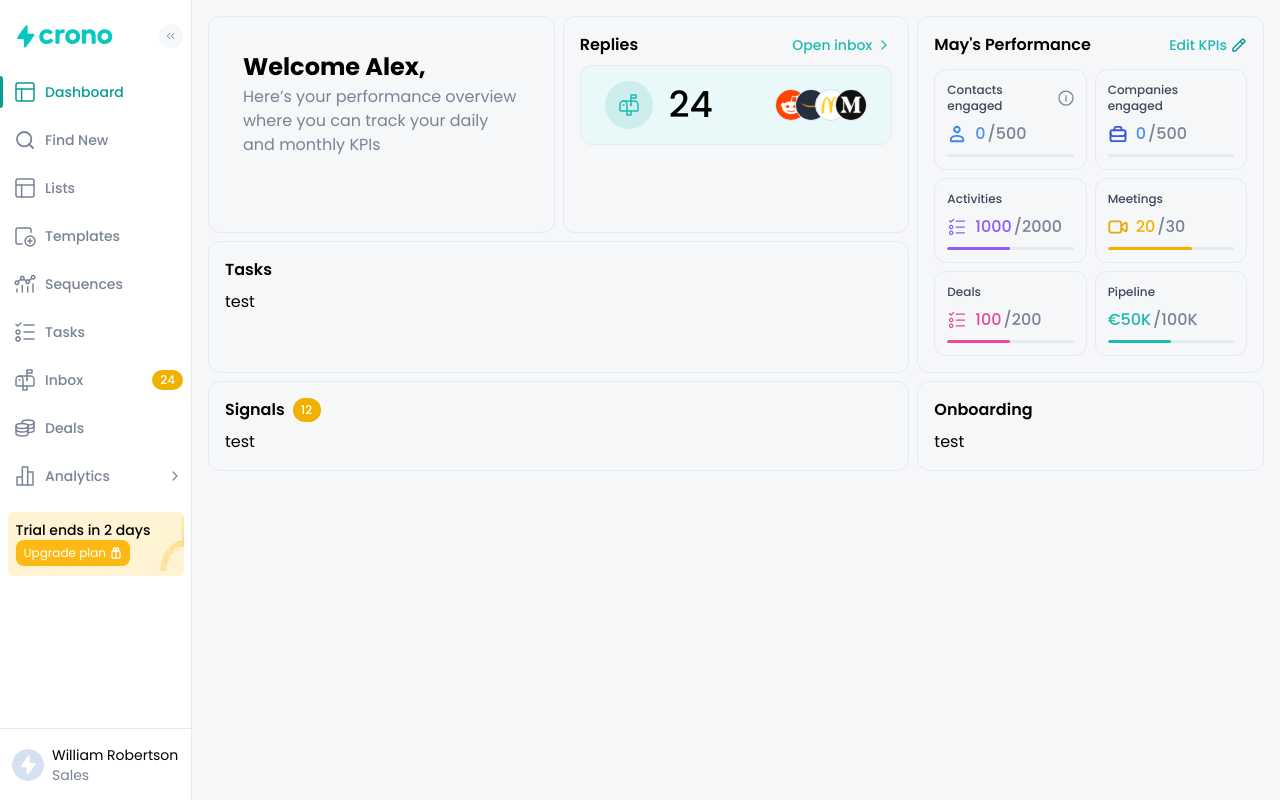
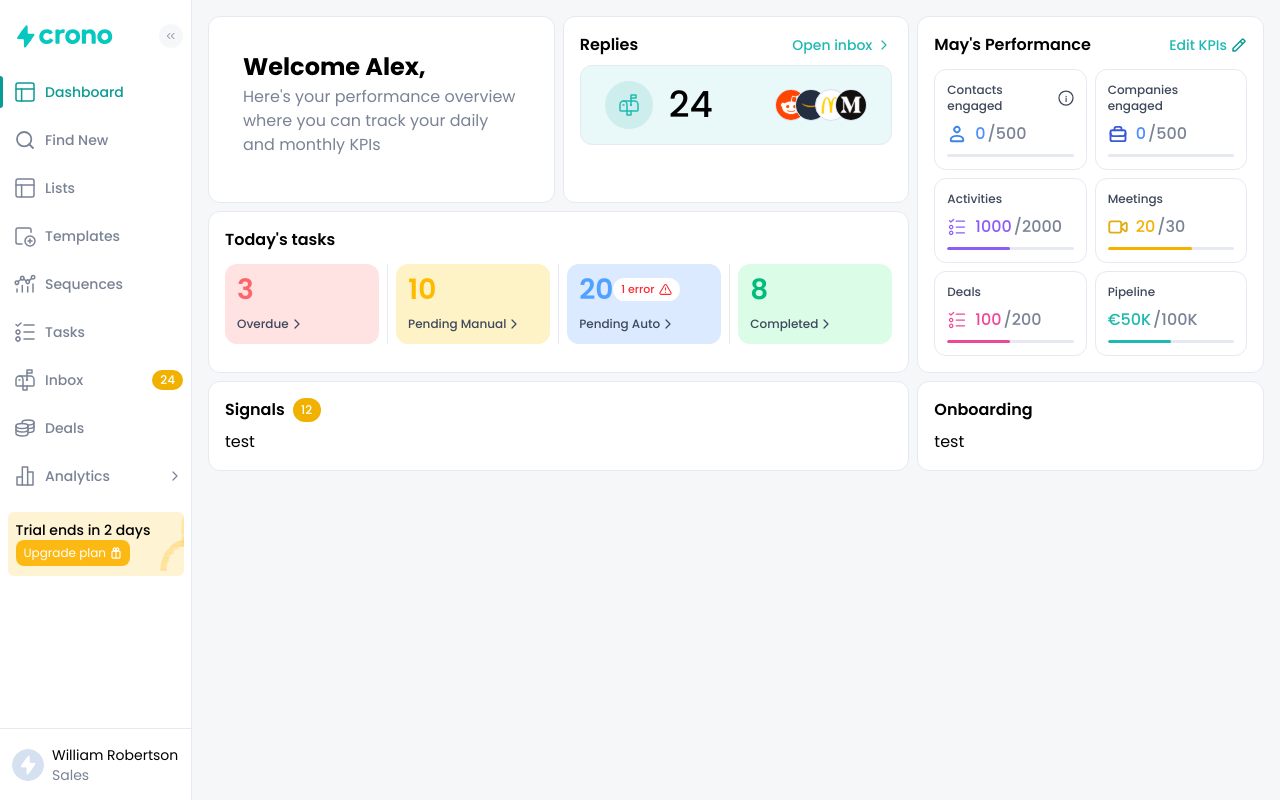
Before and after one commit to gabrielebelloo/crono-dashboard, a React (Vite) app: page /dashboard in a window 1280 px wide. Built offline with nearby package versions, Linux system fonts and the light colour scheme.

Commit message:
feat: introduce TaskCard component and integrate task items into DashboardPage for improved task management

```diff
--- a/src/components/ui/Card.tsx
+++ b/src/components/ui/Card.tsx
@@ -10,15 +10,16 @@ type CardProps = {
 
 export default function Card({
   children,
-  className,
+  className = "",
   headerTitle,
   headerActionName,
   headerActionIcon: HeaderActionIcon,
   headerActionFunc,
   headerCounter,
 }: CardProps) {
+  const hasBg = className.includes("bg-");
   return (
-    <div className={`flex flex-col rounded-xl border border-border p-4 ${className}`}>
+    <div className={`flex flex-col rounded-xl border border-border p-4 ${hasBg ? "" : "bg-white"} ${className}`}>
       {!!headerTitle && (
         <header className="flex justify-between items-center mb-2">
           <div className="flex gap-2">
--- a/src/components/ui/KpiCard.tsx
+++ b/src/components/ui/KpiCard.tsx
@@ -41,7 +41,8 @@ export default function KpiCard({
             <button
               type="button"
               aria-label={`Info: ${title}`}
-              className="text-gray hover:text-main transition-colors duration-150 cursor-pointer"
+              className="hover:opacity-70 transition-opacity duration-150 cursor-pointer"
+              style={{ color: "#3E485B" }}
               onMouseEnter={() => setShowTooltip(true)}
               onMouseLeave={() => setShowTooltip(false)}
               onFocus={() => setShowTooltip(true)}
@@ -56,12 +57,17 @@ export default function KpiCard({
                 aria-hidden="true"
               >
                 <circle cx="8" cy="8" r="7" stroke="currentColor" strokeWidth="1.25" />
-                <path
-                  d="M8 7v4M8 5.5v.5"
-                  stroke="currentColor"
-                  strokeWidth="1.25"
-                  strokeLinecap="round"
-                />
+                <text
+                  x="8"
+                  y="11.5"
+                  textAnchor="middle"
+                  fontSize="8"
+                  fontWeight="600"
+                  fontFamily="Poppins, sans-serif"
+                  fill="currentColor"
+                >
+                  i
+                </text>
               </svg>
             </button>
 
--- /dev/null
+++ b/src/components/ui/TaskCard.tsx
@@ -0,0 +1,64 @@
+import ArrowIcon from "../../assets/arrow.svg?react";
+
+export type TaskCardProps = {
+  label: string;
+  count: number;
+  colorClass: string;
+  bgClass: string;
+  errorCount?: number;
+  onClick?: () => void;
+};
+
+export default function TaskCard({
+  label,
+  count,
+  colorClass,
+  bgClass,
+  errorCount,
+  onClick,
+}: TaskCardProps) {
+  return (
+    <button
+      type="button"
+      onClick={onClick}
+      className={`flex flex-col justify-between rounded-xl p-3 gap-3 cursor-pointer w-full text-left transition-opacity duration-150 hover:opacity-90 ${bgClass}`}
+    >
+      <div className="flex items-center justify-between">
+        <span className={`text-[28px] font-semibold leading-none ${colorClass}`}>
+          {count}
+        </span>
+
+        {!!errorCount && (
+          <div className="flex items-center gap-1 rounded-full bg-white px-2 py-[3px] text-[11px] font-medium text-red-500">
+            {errorCount} error
+            <svg
+              width="13"
+              height="13"
+              viewBox="0 0 24 24"
+              fill="none"
+              xmlns="http://www.w3.org/2000/svg"
+              aria-hidden="true"
+            >
+              <path
+                d="M10.29 3.86 1.82 18a2 2 0 0 0 1.71 3h16.94a2 2 0 0 0 1.71-3L13.71 3.86a2 2 0 0 0-3.42 0z"
+                stroke="currentColor"
+                strokeWidth="2"
+                strokeLinecap="round"
+                strokeLinejoin="round"
+              />
+              <line x1="12" y1="9" x2="12" y2="13" stroke="currentColor" strokeWidth="2" strokeLinecap="round" />
+              <line x1="12" y1="17" x2="12.01" y2="17" stroke="currentColor" strokeWidth="2" strokeLinecap="round" />
+            </svg>
+          </div>
+        )}
+      </div>
+
+      <div className="flex items-center justify-between">
+        <span className="text-[12px] font-medium leading-[16px] text-[#3E485B]">
+          {label}
+        </span>
+        <ArrowIcon className="shrink-0 text-[#3E485B]" aria-hidden="true" />
+      </div>
+    </button>
+  );
+}
--- /dev/null
+++ b/src/data/kpiItems.ts
@@ -0,0 +1,52 @@
+import type { KpiCardProps } from "../components/ui/KpiCard";
+import { sidebarIcons } from "../components/layout/Sidebar/sidebarIcons";
+import ContactsIcon from "../assets/contacts.svg?react";
+import CompaniesIcon from "../assets/companies.svg?react";
+import MeetingsIcon from "../assets/meetings.svg?react";
+
+export const kpiItems: KpiCardProps[] = [
+  {
+    title: "Contacts engaged",
+    icon: ContactsIcon,
+    color: "#4C8DFF",
+    current: 0,
+    max: 500,
+    tooltip: "Contacts who have at least one logged activity within the current month",
+  },
+  {
+    title: "Companies engaged",
+    icon: CompaniesIcon,
+    color: "#4C8DFF",
+    current: 0,
+    max: 500,
+  },
+  {
+    title: "Activities",
+    icon: sidebarIcons.tasks,
+    color: "#8B5CF6",
+    current: 1000,
+    max: 2000,
+  },
+  {
+    title: "Meetings",
+    icon: MeetingsIcon,
+    color: "#F5B000",
+    current: 20,
+    max: 30,
+  },
+  {
+    title: "Deals",
+    icon: sidebarIcons.tasks,
+    color: "#EC4899",
+    current: 100,
+    max: 200,
+  },
+  {
+    title: "Pipeline",
+    color: "#1EBAB2",
+    current: 50000,
+    max: 100000,
+    prefix: "€",
+    suffix: "K",
+  },
+];
--- /dev/null
+++ b/src/data/taskItems.ts
@@ -0,0 +1,29 @@
+import type { TaskCardProps } from "../components/ui/TaskCard";
+
+export const taskItems: TaskCardProps[] = [
+  {
+    label: "Overdue",
+    count: 3,
+    colorClass: "text-red-400",
+    bgClass: "bg-red-100",
+  },
+  {
+    label: "Pending Manual",
+    count: 10,
+    colorClass: "text-amber-400",
+    bgClass: "bg-amber-100",
+  },
+  {
+    label: "Pending Auto",
+    count: 20,
+    colorClass: "text-blue-400",
+    bgClass: "bg-blue-100",
+    errorCount: 1,
+  },
+  {
+    label: "Completed",
+    count: 8,
+    colorClass: "text-emerald-500",
+    bgClass: "bg-green-100",
+  },
+];
--- a/src/pages/DashboardPage/DashboardPage.tsx
+++ b/src/pages/DashboardPage/DashboardPage.tsx
@@ -1,6 +1,6 @@
 import Card from "../../components/ui/Card";
 import KpiCard from "../../components/ui/KpiCard";
-import type { KpiCardProps } from "../../components/ui/KpiCard";
+import TaskCard from "../../components/ui/TaskCard";
 import ArrowIcon from "../../assets/arrow.svg?react";
 import EditIcon from "../../assets/edit.svg?react";
 import { useNavigate } from "react-router-dom";
@@ -9,56 +9,8 @@ import RedditLogo from "../../assets/reddit-logo.svg?react";
 import AmazonLogo from "../../assets/amazon-logo.svg?react";
 import McLogo from "../../assets/mc-logo.svg?react";
 import MediumLogo from "../../assets/medium-logo.svg?react";
-import ContactsIcon from "../../assets/contacts.svg?react";
-import CompaniesIcon from "../../assets/companies.svg?react";
-import MeetingsIcon from "../../assets/meetings.svg?react";
-
-const kpiItems: KpiCardProps[] = [
-  {
-    title: "Contacts engaged",
-    icon: ContactsIcon,
-    color: "#4C8DFF",
-    current: 0,
-    max: 500,
-    tooltip: "Contacts who have at least one logged activity within the current month",
-  },
-  {
-    title: "Companies engaged",
-    icon: CompaniesIcon,
-    color: "#4C8DFF",
-    current: 0,
-    max: 500,
-  },
-  {
-    title: "Activities",
-    icon: sidebarIcons.tasks,
-    color: "#8B5CF6",
-    current: 1000,
-    max: 2000,
-  },
-  {
-    title: "Meetings",
-    icon: MeetingsIcon,
-    color: "#F5B000",
-    current: 20,
-    max: 30,
-  },
-  {
-    title: "Deals",
-    icon: sidebarIcons.tasks,
-    color: "#EC4899",
-    current: 100,
-    max: 200,
-  },
-  {
-    title: "Pipeline",
-    color: "#1EBAB2",
-    current: 50000,
-    max: 100000,
-    prefix: "€",
-    suffix: "K",
-  },
-];
+import { kpiItems } from "../../data/kpiItems";
+import { taskItems } from "../../data/taskItems";
 
 export default function DashboardPage() {
   const navigate = useNavigate();
@@ -69,7 +21,7 @@ export default function DashboardPage() {
         <div className="py-4 px-[18px]">
           <div className="text-[24px] font-bold">Welcome Alex,</div>
           <div className="text-md text-gray">
-            Here’s your performance overview where you can track your daily and monthly KPIs
+            Here's your performance overview where you can track your daily and monthly KPIs
           </div>
         </div>
       </Card>
@@ -118,8 +70,20 @@ export default function DashboardPage() {
         </div>
       </Card>
 
-      <Card headerTitle="Tasks" className="xl:col-span-8">
-        test
+      <Card
+        headerTitle="Today's tasks"
+        className="xl:col-span-8"
+      >
+        <div className="flex mt-1">
+          {taskItems.map((item, idx) => (
+            <>
+              {idx > 0 && (
+                <div key={`divider-${idx}`} className="w-px self-stretch bg-border shrink-0 mx-2" />
+              )}
+              <TaskCard key={item.label} {...item} onClick={() => navigate("/tasks")} />
+            </>
+          ))}
+        </div>
       </Card>
 
       <Card headerTitle="Signals" headerCounter={12} className="xl:col-span-8">
```
